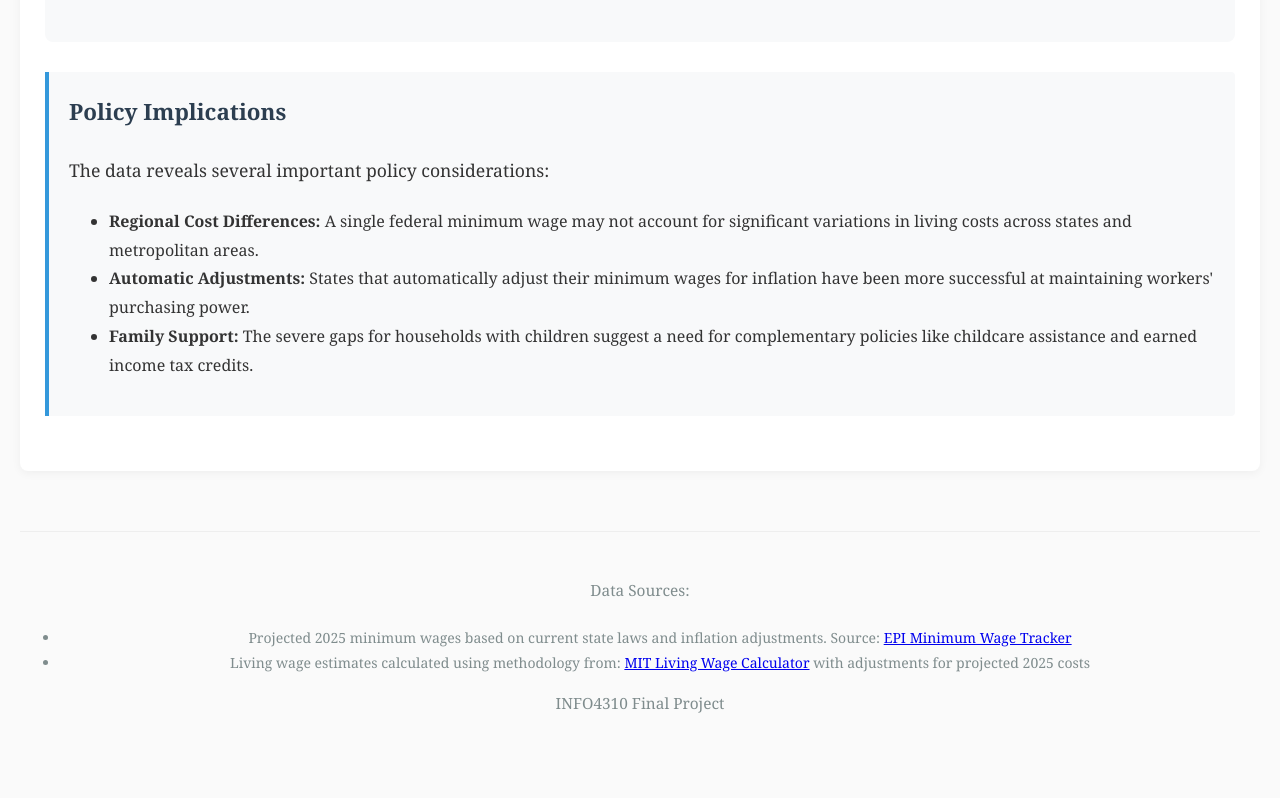
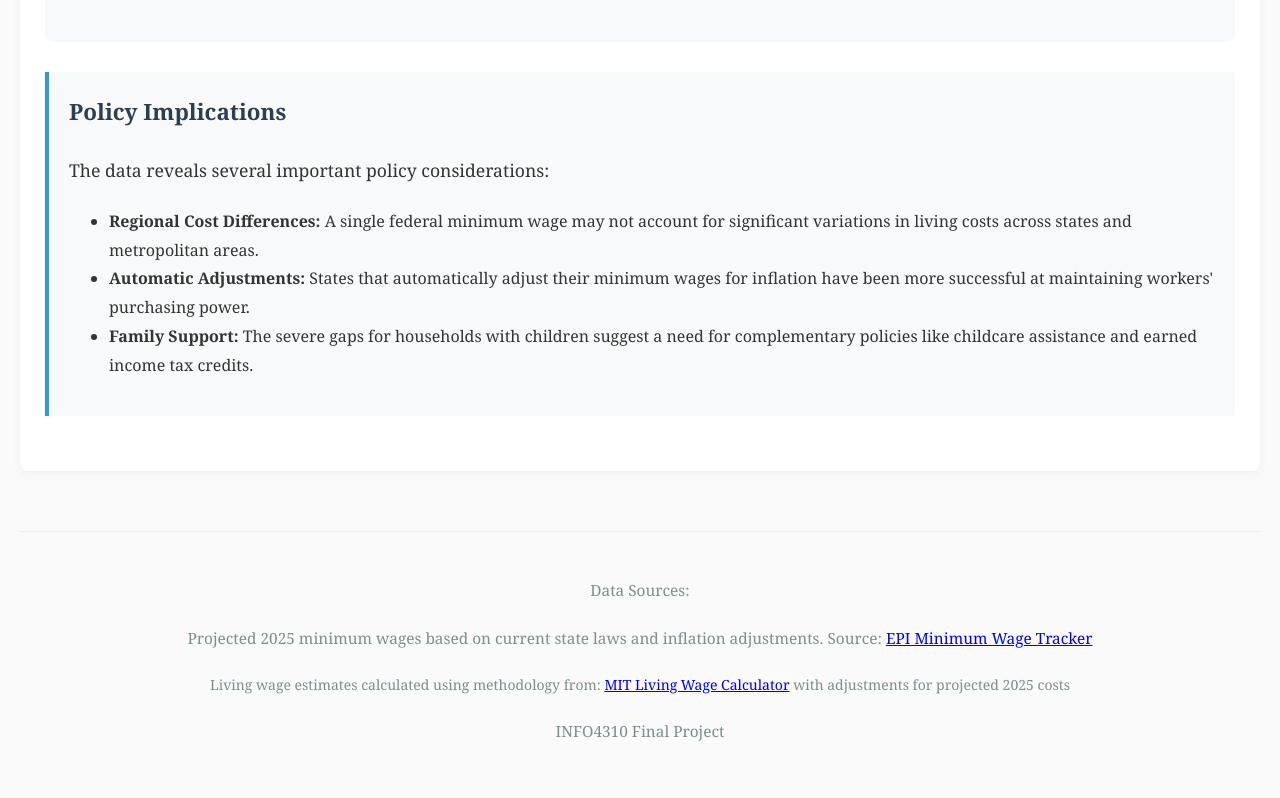
Before and after one commit to derrickchia787/INFO-4310, a plain HTML site: page fp/index.html in a window 1280 px wide. Shown: the part 6968-7766 px from the top of the page. Drawn offline with nearby package versions, Linux system fonts and the light colour scheme; no server answers.

Commit message:
final final changes

```diff
--- a/fp/index.html
+++ b/fp/index.html
@@ -736,10 +736,8 @@
 
     <footer>
         <p>Data Sources:</p>
-        <ul>
-            <li>Projected 2025 minimum wages based on current state laws and inflation adjustments. Source: <a href="https://www.epi.org/minimum-wage-tracker/" target="_blank">EPI Minimum Wage Tracker</a></li>
-            <li>Living wage estimates calculated using methodology from: <a href="https://livingwage.mit.edu/" target="_blank">MIT Living Wage Calculator</a> with adjustments for projected 2025 costs</li>
-        </ul>
+            <p>Projected 2025 minimum wages based on current state laws and inflation adjustments. Source: <a href="https://www.epi.org/minimum-wage-tracker/" target="_blank">EPI Minimum Wage Tracker</a></p>
+            <p></p>Living wage estimates calculated using methodology from: <a href="https://livingwage.mit.edu/" target="_blank">MIT Living Wage Calculator</a> with adjustments for projected 2025 costs</p>
         <p>INFO4310 Final Project</p>
     </footer>
 
```
